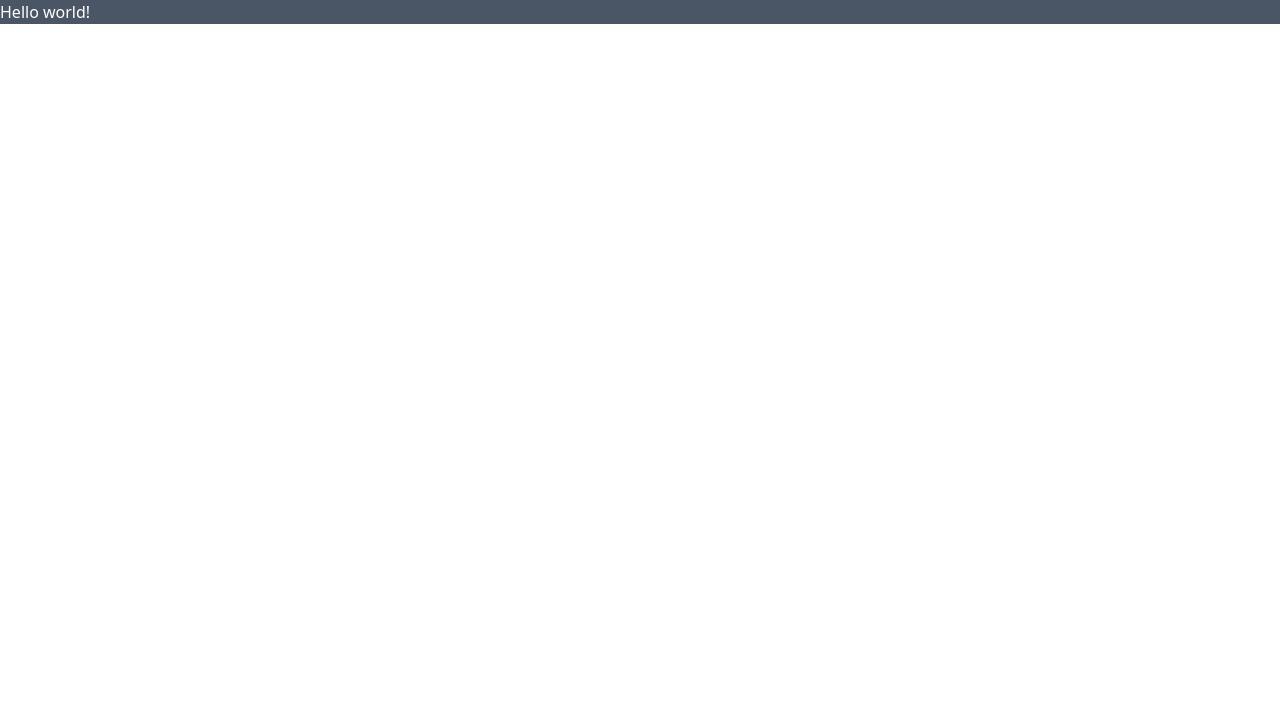
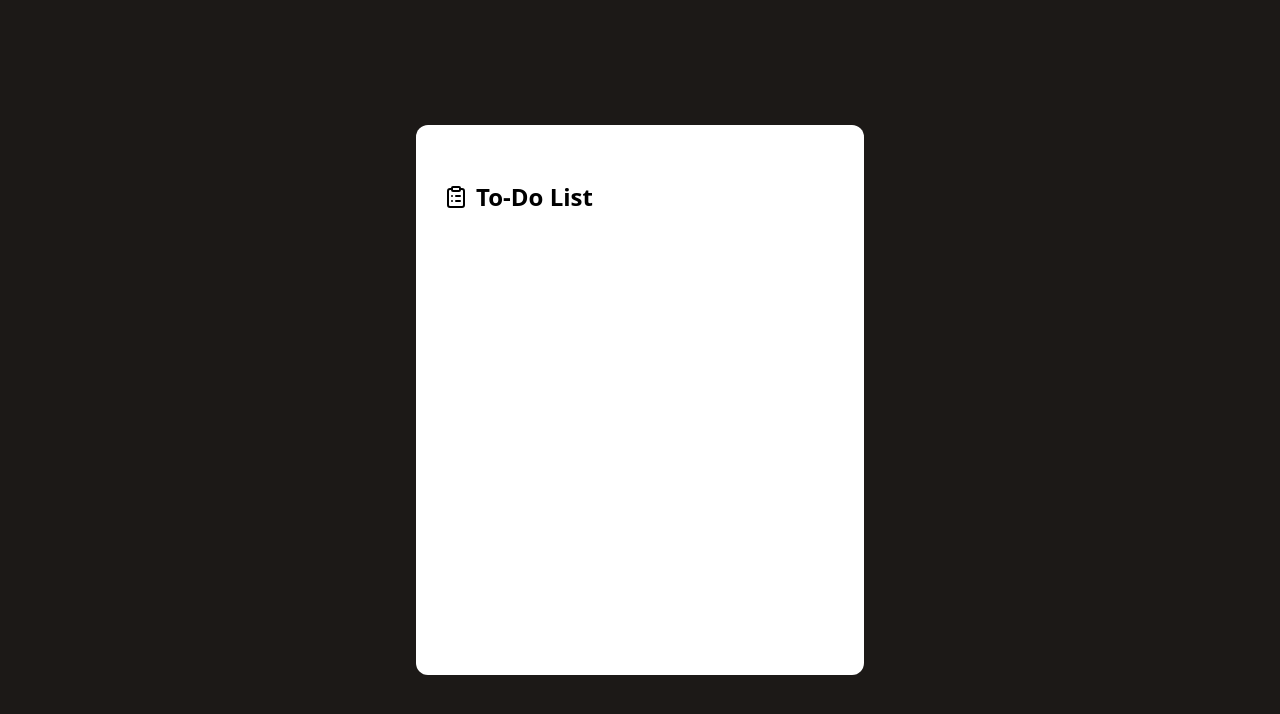
Before and after one commit to gitterence/to-do-list, a React (Vite) app: page / in a window 1280 px wide. Shown: the top 714 px of the page. Built offline with nearby package versions, Linux system fonts and the light colour scheme.

Commit message:
feat: add react-icons and set up basic css

```diff
--- a/package.json
+++ b/package.json
@@ -13,6 +13,7 @@
     "@tailwindcss/vite": "^4.1.18",
     "react": "^19.2.0",
     "react-dom": "^19.2.0",
+    "react-icons": "^5.5.0",
     "tailwindcss": "^4.1.18"
   },
   "devDependencies": {
--- a/src/App.jsx
+++ b/src/App.jsx
@@ -1,8 +1,9 @@
+import Todo from "./components/Todo";
 
 const App = () => {
   return (
-    <div>
-      <h1 class="bg-gray-600 text-white">Hello world!</h1>
+    <div class='bg-stone-900 grid py-4 min-h-screen'>
+      <Todo />
     </div>
   );
 };
--- /dev/null
+++ b/src/components/Todo.jsx
@@ -0,0 +1,21 @@
+import { LuClipboardList } from "react-icons/lu";
+
+
+const Todo = () => {
+    return (
+        <div class='bg-white place-self-center w-11/12 max-w-md flex flex-col p-7 min-h-[550px] rounded-xl'>
+            <div class='flex items-center mt-7 gap-2'>
+                <h1 class='text-2xl font-semibold'>
+                    <LuClipboardList />
+                </h1>
+                <h1 class='text-2xl font-semibold'>
+                    To-Do List
+                </h1>
+            </div>
+
+
+        </div>
+    );
+};
+
+export default Todo;
```
Also changed, not shown: 1 other file (tests, documents, lock files or other folders).
